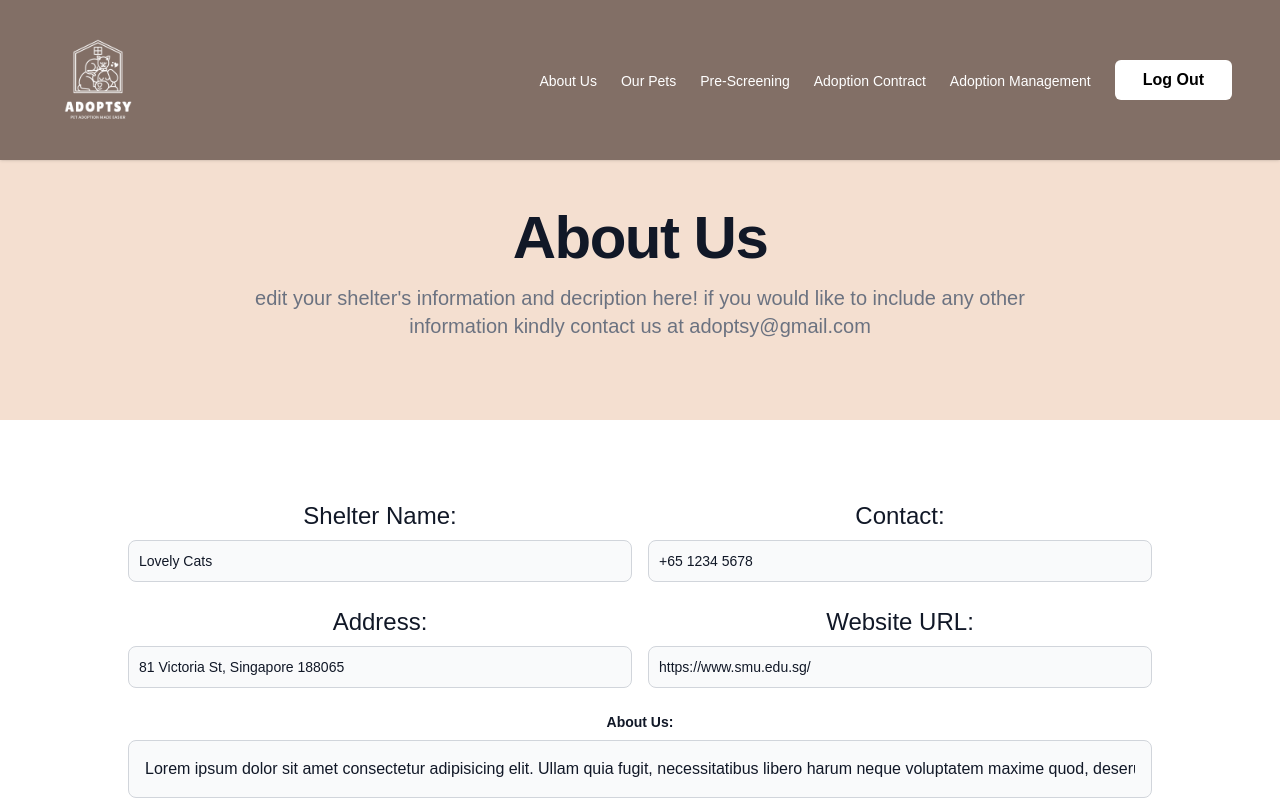
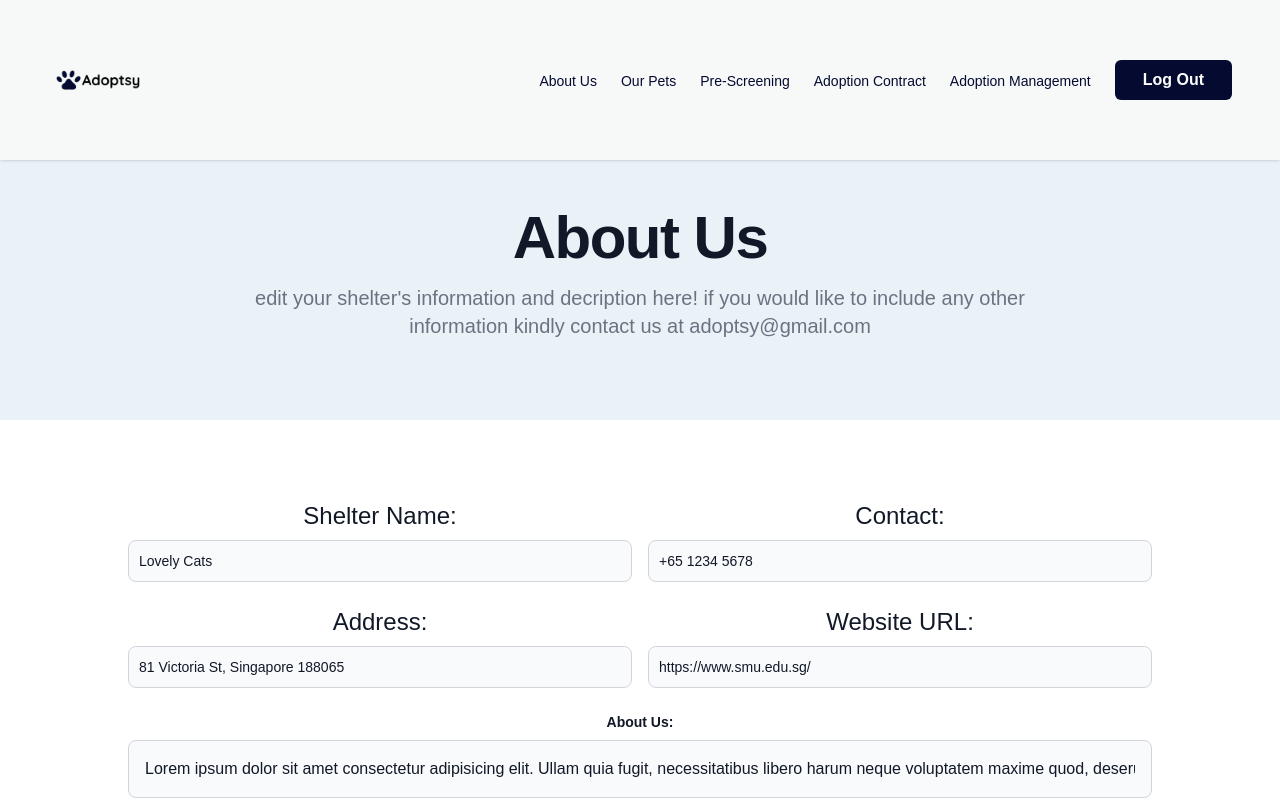
Before and after one commit to noviaantony/adoptimize, a React (Create React App) app in the folder client/: page /AboutUs in a window 1280 px wide. Shown: the top 800 px of the page. Built offline with nearby package versions, Linux system fonts and the light colour scheme.

Commit message:
style: Minor UI change

```diff
--- a/client/src/components/misc/Header.jsx
+++ b/client/src/components/misc/Header.jsx
@@ -2,7 +2,7 @@ import React from 'react'
 
 const Header = ({Title, Description}) => {
   return (
-    <section class="bg-[#F4DFD0] dark:bg-gray-900">
+    <section class="bg-[#EAF2F8] dark:bg-gray-900">
       <div class="py-8 px-4 mx-auto max-w-screen-xl text-center lg:py-12 lg:px-12">
         <h1 class="mb-4 text-4xl font-extrabold tracking-tight leading-none text-gray-900 md:text-5xl lg:text-6xl dark:text-white font-nunito">
           {Title}
--- a/client/src/components/navigation/Navbar.jsx
+++ b/client/src/components/navigation/Navbar.jsx
@@ -14,19 +14,19 @@ const AuthNavbar = () => {
   // };
 
   return (
-    <nav className="shadow bg-[#826F66] px-2 sm:px-4 py-2.5 w-full z-20 sticky top-0 left-0 font-default">
+    <nav className="shadow bg-[#F7F9F9] px-2 sm:px-4 py-2.5 w-full z-20 sticky top-0 left-0 font-default">
       <div className="justify-between px-4 mx-auto lg:max-w-7xl md:items-center md:flex md:px-8">
         <div>
           <div className="flex items-center justify-between py-3 md:py-5 md:block">
             <Link
-              class="toggleColour text-black my-4 leading-tight no-underline hover:no-underline font-bold text-xl lg:text-3xl text-black font-nunito"
+              class="toggleColour text-[#050a30] my-4 leading-tight no-underline hover:no-underline font-bold text-xl lg:text-3xl text-[#050a30] font-nunito"
               to="/AboutUs"
             >
               <img src={require("./Logo.png")} width="100rem" alt="" />
             </Link>
             <div className="md:hidden">
               <button
-                className="p-2 text-white font-bold rounded-md outline-none focus:border-gray-400 focus:border"
+                className="p-2 text-[#050a30] font-bold rounded-md outline-none focus:border-gray-400 focus:border"
                 onClick={() => setNavbar(!navbar)}
               >
                 {navbar ? (
@@ -71,7 +71,7 @@ const AuthNavbar = () => {
             <ul className="items-center justify-center space-y-8 md:flex md:space-x-6 md:space-y-0">
               {/* <div>
                 <Link
-                  className="text-white hover:font-bolder text-sm font-nunito"
+                  className="text-[#050a30] hover:font-bolder text-sm font-nunito"
                   to="/"
                 >
                   <a href="javascript:void(0)">Dashboard</a>
@@ -80,7 +80,7 @@ const AuthNavbar = () => {
 
               <div>
                 <Link
-                  className="text-white text-sm hover:font-bolder font-nunito"
+                  className="text-[#050a30] text-sm hover:font-bolder font-nunito"
                   to="/AboutUs"
                 >
                   <a href="javascript:void(0)">About Us</a>
@@ -89,7 +89,7 @@ const AuthNavbar = () => {
 
               {/* <div>
                 <Link
-                  className="text-black text-sm hover:font-bolder"
+                  className="text-[#050a30] text-sm hover:font-bolder"
                   to="/AdoptionProcess"
                 >
                   <a href="javascript:void(0)">Adoption Process</a>
@@ -98,7 +98,7 @@ const AuthNavbar = () => {
 
               <div>
                 <Link
-                  className="text-white text-sm hover:font-bolder font-nunito"
+                  className="text-[#050a30] text-sm hover:font-bolder font-nunito"
                   to="/OurPets"
                 >
                   <a href="javascript:void(0)">Our Pets</a>
@@ -106,7 +106,7 @@ const AuthNavbar = () => {
               </div>
               <div>
                 <Link
-                  className="text-white text-sm hover:font-bolder font-nunito"
+                  className="text-[#050a30] text-sm hover:font-bolder font-nunito"
                   to="/Prescreening"
                 >
                   <a href="javascript:void(0)">Pre-Screening</a>
@@ -114,7 +114,7 @@ const AuthNavbar = () => {
               </div>
               <div>
                 <Link
-                  className="text-white text-sm hover:font-bolder font-nunito"
+                  className="text-[#050a30] text-sm hover:font-bolder font-nunito"
                   to="/AdoptionContract"
                 >
                   <a href="javascript:void(0)">Adoption Contract</a>
@@ -122,7 +122,7 @@ const AuthNavbar = () => {
               </div>
               <div>
                 <Link
-                  className="text-white text-sm hover:font-bolder font-nunito"
+                  className="text-[#050a30] text-sm hover:font-bolder font-nunito"
                   to="/AdoptionManagement"
                 >
                   <a href="javascript:void(0)">Adoption Management</a>
@@ -130,7 +130,7 @@ const AuthNavbar = () => {
               </div>
               {/* <div>
                 <Link
-                  className="text-black text-sm hover:font-bolder font-nunito"
+                  className="text-[#050a30] text-sm hover:font-bolder font-nunito"
                   to="/Payments"
                 >
                   <a href="javascript:void(0)">Payments</a>
@@ -138,7 +138,7 @@ const AuthNavbar = () => {
               </div> */}
               <button
                 className="bg-primary-500 focus:bg-primary-700 focus:text-gray-200 focus:shadow-outline focus:outline-none transition duration-300
-                px-7 py-2 w-full bg-white text-center rounded-md block sm:w-auto font-bold hover:bg-gray-700 hover:text-white text-primary-700 font-nunito"
+                px-7 py-2 w-full bg-[#050a30] text-center rounded-md block sm:w-auto font-bold hover:bg-gray-700 hover:text-white text-white font-nunito"
                 // onClick={logout}
                 type="button"
               >
```
Also changed, not shown: client/src/components/navigation/Logo.png.
